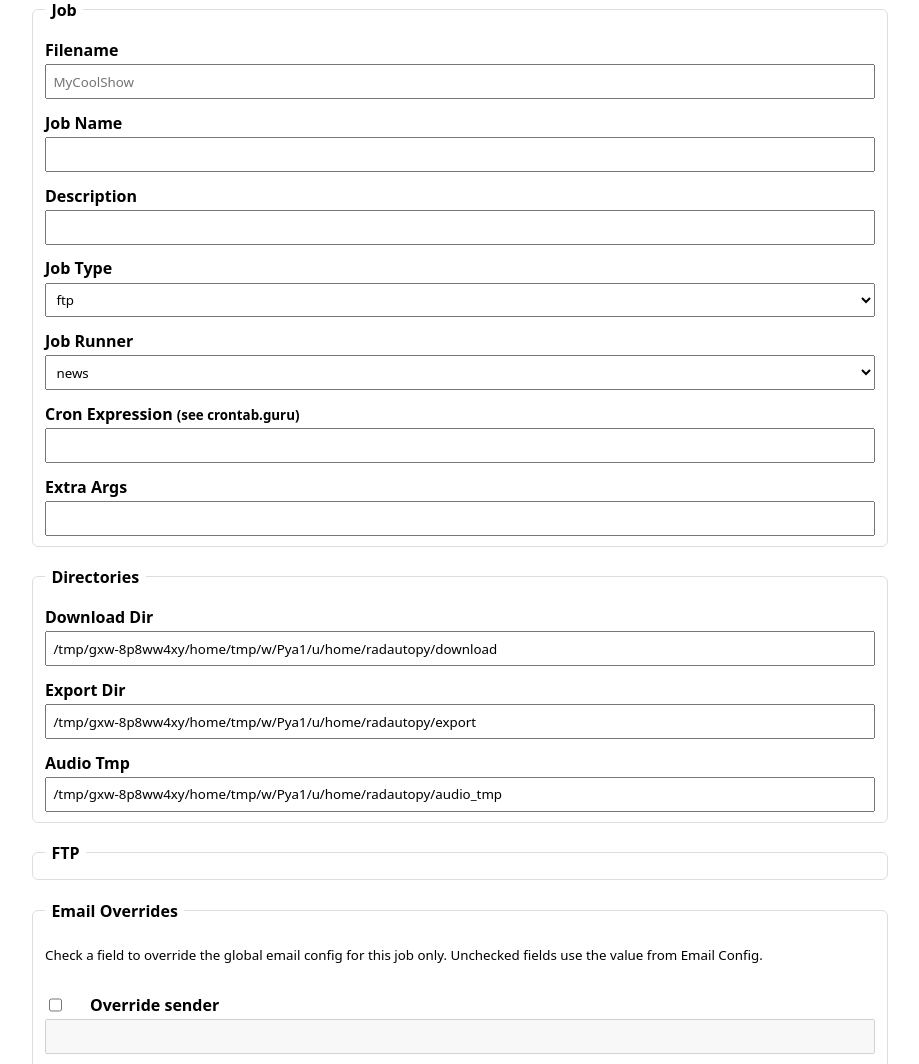
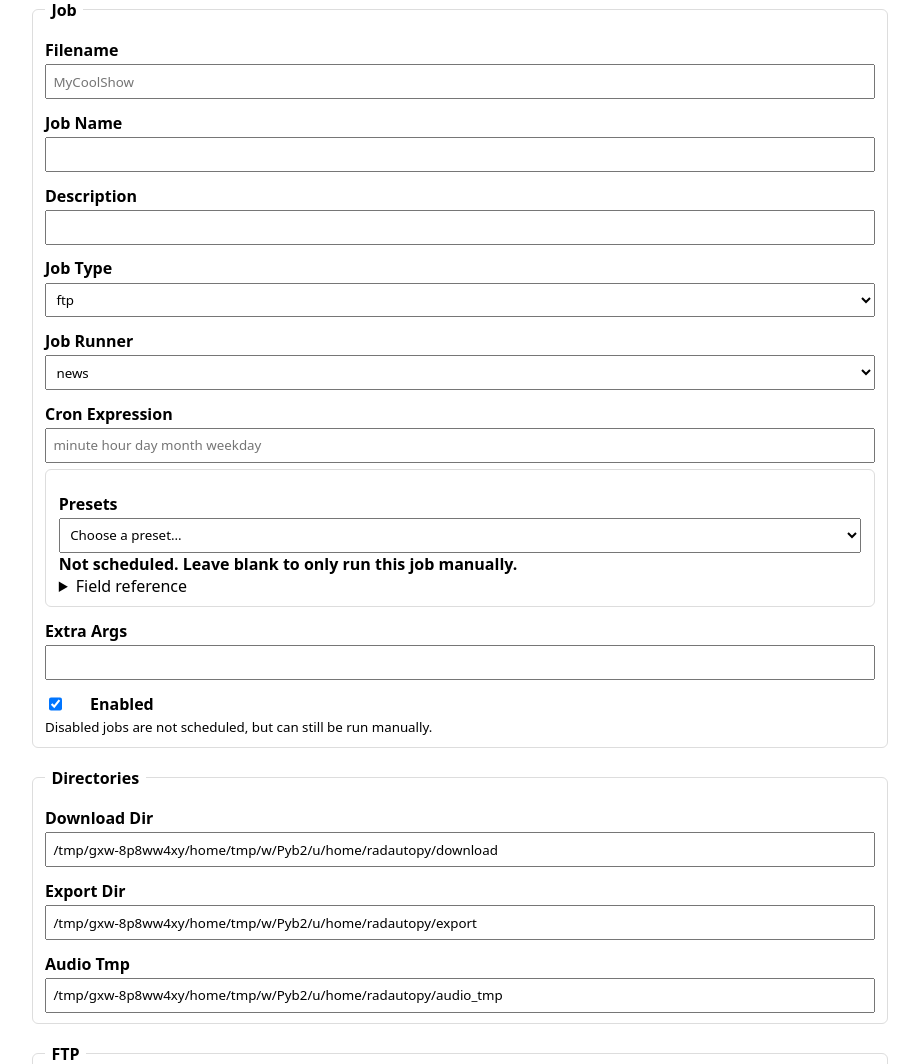
Before and after one commit to maxtimbo/radautopy, a FastAPI app: page /jobs/new in a window 1280 px wide. Shown: the part 185-1249 px from the top of the page, without its empty margins (180-1099 px from the left). Run offline with FastAPI, Linux system fonts and the light colour scheme.

Commit message:
added TZ, iframe for rclone-web, enable bool jobs

```diff
--- a/pyproject.toml
+++ b/pyproject.toml
@@ -21,6 +21,7 @@ dependencies = [
     "python_cart_chunk>=0.0.2b2",
     "numpy>=2.1.1",
     "APScheduler>=3.10.4",
+    "cron-descriptor>=1.4.0",
     "fastapi>=0.115.0",
     "uvicorn>=0.30.0",
     "jinja2>=3.1.4",
--- a/src/radautopy/scheduler.py
+++ b/src/radautopy/scheduler.py
@@ -2,9 +2,9 @@ import shlex
 import subprocess
 
 from apscheduler.schedulers.blocking import BlockingScheduler
-from apscheduler.triggers.cron import CronTrigger
 
 from .utils.config import LOG_DIR, store
+from .utils.cron import trigger_from_crontab
 from .utils.log_setup import RadLogger
 from .utils.utilities import radautopy_executable
 
@@ -18,7 +18,7 @@ def _load_jobs() -> dict[str, dict]:
     jobs = {}
     for filename, config in store.list_jobs().items():
         job = config.get("job")
-        if not job or not job.get("cron_expression"):
+        if not job or not job.get("cron_expression") or not job.get("enabled", True):
             continue
 
         jobs[filename] = job
@@ -52,7 +52,7 @@ class JobSync:
             if self.known.get(config_name) == job:
                 continue
             try:
-                trigger = CronTrigger.from_crontab(job["cron_expression"])
+                trigger = trigger_from_crontab(job["cron_expression"])
             except ValueError:
                 logger.exception(f"invalid cron_expression for {config_name}")
                 continue
--- a/src/radautopy/utils/config/__init__.py
+++ b/src/radautopy/utils/config/__init__.py
@@ -35,6 +35,7 @@ JOB_METADATA = {
         "cron_expression": str,
         "job_runner": str,
         "extra_args": "",
+        "enabled": True,
     }
 }
 
--- a/src/radautopy/utils/config/config_modify.py
+++ b/src/radautopy/utils/config/config_modify.py
@@ -130,6 +130,8 @@ class ConfigModify:
 
                     if 'job_type' in subkey:
                         skel[key][subkey] = click.prompt(f'Define {subkey}:', type=click.Choice(['ftp', 'sftp', 'cloud', 'rss', 'ttwn']), default=subval)
+                    elif subkey == 'enabled':
+                        skel[key][subkey] = click.confirm('Enable scheduled runs for this job?', default=subval)
                     elif 'job_runner' in subkey:
                         skel[key][subkey] = click.prompt(f'Define {subkey}:', type=click.Choice(['news', 'standard', 'split_single', 'ttwn']), default=subval)
                     else:
--- a/src/radautopy/web/app.py
+++ b/src/radautopy/web/app.py
@@ -28,6 +28,7 @@ from ..utils.config import (
 from ..utils.config.config import ConfigJSON
 from ..utils.config.config_modify import build_quick_filemap
 from ..utils.config.replace_fillers import ReplaceFillers
+from ..utils.cron import describe, next_runs
 from ..utils.mail import RadMail
 from ..utils.remote import build_remote
 from ..utils.utilities import make_dirs, radautopy_executable
@@ -86,8 +87,34 @@ def list_jobs() -> list[dict]:
             "job_type": job.get("job_type", ""),
             "job_runner": job.get("job_runner", ""),
             "cron_expression": job.get("cron_expression", ""),
+            "enabled": job.get("enabled", True),
+            "cron_description": _cron_description(job.get("cron_expression", "")),
         })
     return jobs
+
+
+def _cron_description(expression: str) -> str:
+    if not expression:
+        return "not scheduled"
+    try:
+        next_runs(expression, count=1)
+        return describe(expression)
+    except Exception:
+        return "invalid cron expression"
+
+
+@app.get("/api/cron")
+def cron_info(expression: str) -> dict:
+    try:
+        runs = next_runs(expression)
+        description = describe(expression)
+    except Exception as e:
+        return {"valid": False, "error": str(e)}
+    return {
+        "valid": True,
+        "description": description,
+        "next_runs": [r.strftime("%a %Y-%m-%d %H:%M %Z") for r in runs],
+    }
 
 
 @app.post("/api/jobs")
@@ -148,6 +175,18 @@ def put_job(name: str, payload: dict = Body(...)) -> dict:
     name = _job_name(name)
     _write_config(name, payload)
     return {"filename": name, "config": payload}
+
+
+@app.put("/api/jobs/{name}/enabled")
+def set_job_enabled(name: str, payload: dict = Body(...)) -> dict:
+    name = _job_name(name)
+    enabled = payload.get("enabled")
+    if not isinstance(enabled, bool):
+        raise HTTPException(status_code=400, detail="enabled must be true or false")
+    config = _read_config(name)
+    config.setdefault("job", {})["enabled"] = enabled
+    store.save(name, config)
+    return {"filename": name, "enabled": enabled}
 
 
 @app.delete("/api/jobs/{name}")
@@ -308,7 +347,12 @@ def email_edit_page(request: Request):
 
 
 @app.get("/rclone")
-def rclone_gui(request: Request):
+def rclone_page(request: Request):
+    return templates.TemplateResponse(request, "rclone.html", {})
+
+
+@app.get("/rclone/login")
+def rclone_login(request: Request):
     # rclone-web only keeps the API url if login succeeds, so the link must carry credentials
     host = request.url.hostname
     gui_port = os.environ.get("RCLONE_GUI_PORT", "5522")
--- a/src/radautopy/web/static/style.css
+++ b/src/radautopy/web/static/style.css
@@ -161,3 +161,38 @@ pre.output {
 .fm-gen {
     gap: 10px 30px;
 }
+
+.job-disabled td:not(:first-child):not(.row-actions) { opacity: 0.5; }
+
+.rclone-frame {
+    display: block;
+    width: min(1400px, calc(100vw - 2rem));
+    height: calc(100vh - 12rem);
+    min-height: 500px;
+    position: relative;
+    left: 50%;
+    transform: translateX(-50%);
+    border: 1px solid var(--border);
+    border-radius: 6px;
+}
+
+.cron-helper {
+    border: 1px solid var(--border);
+    border-radius: 6px;
+    padding: 0.6rem 0.8rem;
+    margin-top: 0.4rem;
+}
+
+.cron-helper ul {
+    margin: 0.3rem 0;
+    padding-left: 1.2rem;
+}
+
+.cron-helper table {
+    font-size: 0.85rem;
+    margin-top: 0.4rem;
+}
+
+.cron-description {
+    font-weight: 600;
+}
--- a/src/radautopy/web/templates/base.html
+++ b/src/radautopy/web/templates/base.html
@@ -11,7 +11,7 @@
   <a href="/jobs/new">New Job</a>
   <a href="/email/edit">Email Config</a>
   <a href="/logs">Logs</a>
-  <a href="/rclone" target="_blank">rclone Remotes</a>
+  <a href="/rclone">rclone Remotes</a>
 </nav>
 <script>
 function collectPayload(form) {
--- a/src/radautopy/web/templates/job_config.html
+++ b/src/radautopy/web/templates/job_config.html
@@ -66,10 +66,57 @@
       <option value="{{ r }}" {% if r == config.job.job_runner %}selected{% endif %}>{{ r }}</option>
       {% endfor %}
     </select>
-    <label>Cron Expression <small>(see crontab.guru)</small></label>
-    <input data-path="job.cron_expression" value="{{ config.job.cron_expression }}">
+    <label>Cron Expression</label>
+    <input data-path="job.cron_expression" id="cron-input" value="{{ config.job.cron_expression }}" placeholder="minute hour day month weekday" autocomplete="off">
+    <div class="cron-helper">
+      <label>Presets
+        <select id="cron-preset">
+          <option value="">Choose a preset...</option>
+          <option value="0 * * * *">Every hour, on the hour</option>
+          <option value="0 0 * * *">Every day at 00:00</option>
+          <option value="0 6 * * *">Every day at 06:00</option>
+          <option value="0 9 * * 1-5">Weekdays at 09:00</option>
+          <option value="0 9 * * 6,0">Weekends at 09:00</option>
+          <option value="0 3 * * 1">Every Monday at 03:00</option>
+          <option value="*/15 * * * *">Every 15 minutes</option>
+          <option value="0 5 1 * *">First of the month at 05:00</option>
+        </select>
+      </label>
+      <div id="cron-description" class="cron-description"></div>
+      <div id="cron-next"></div>
+      <details>
+        <summary>Field reference</summary>
+        <table>
+          <thead><tr><th>Field</th><th>Allowed values</th></tr></thead>
+          <tbody>
+            <tr><td>minute</td><td>0-59</td></tr>
+            <tr><td>hour</td><td>0-23</td></tr>
+            <tr><td>day of month</td><td>1-31</td></tr>
+            <tr><td>month</td><td>1-12 or jan-dec</td></tr>
+            <tr><td>day of week</td><td>0-7 or sun-sat (0 and 7 are both Sunday)</td></tr>
+          </tbody>
+        </table>
+        <table>
+          <thead><tr><th>Symbol</th><th>Meaning</th><th>Example</th></tr></thead>
+          <tbody>
+            <tr><td>*</td><td>any value</td><td><code>* * * * *</code> every minute</td></tr>
+            <tr><td>,</td><td>list of values</td><td><code>0 5,17 * * *</code> 05:00 and 17:00</td></tr>
+            <tr><td>-</td><td>range of values</td><td><code>0 9 * * 1-5</code> weekdays at 09:00</td></tr>
+            <tr><td>/</td><td>step values</td><td><code>*/10 * * * *</code> every 10 minutes</td></tr>
+          </tbody>
+        </table>
+        <p><small>Times use the server's timezone, shown in the next run times above.</small></p>
+      </details>
+    </div>
     <label>Extra Args</label>
     <input data-path="job.extra_args" value="{{ config.job.extra_args }}">
+    <div class="job-type-check">
+      <label>
+        <input type="checkbox" data-path="job.enabled" {% if config.job.enabled is not defined or config.job.enabled %}checked{% endif %}>
+          Enabled
+      </label>
+    </div>
+    <small>Disabled jobs are not scheduled, but can still be run manually.</small>
   </fieldset>
 
   <fieldset>
@@ -271,4 +318,55 @@ function deleteJob() {
     .catch(e => showStatus(document.getElementById('status'), false, e.message));
 }
 </script>
+<script>
+(() => {
+  const input = document.getElementById('cron-input');
+  const description = document.getElementById('cron-description');
+  const next = document.getElementById('cron-next');
+  let timer;
+
+  function update() {
+    const expression = input.value.trim();
+    if (!expression) {
+      description.className = 'cron-description';
+      description.textContent = 'Not scheduled. Leave blank to only run this job manually.';
+      next.innerHTML = '';
+      return;
+    }
+    fetch(`/api/cron?expression=${encodeURIComponent(expression)}`)
+      .then(r => r.json())
+      .then(data => {
+        if (input.value.trim() !== expression) return;
+        if (!data.valid) {
+          showStatus(description, false, `Invalid: ${data.error}`);
+          description.classList.add('cron-description');
+          next.innerHTML = '';
+          return;
+        }
+        showStatus(description, true, data.description);
+        description.classList.add('cron-description');
+        const list = document.createElement('ul');
+        data.next_runs.forEach(run => {
+          const item = document.createElement('li');
+          item.textContent = run;
+          list.appendChild(item);
+        });
+        next.innerHTML = '<small>Next runs:</small>';
+        next.appendChild(list);
+      });
+  }
+
+  input.addEventListener('input', () => {
+    clearTimeout(timer);
+    timer = setTimeout(update, 250);
+  });
+  document.getElementById('cron-preset').addEventListener('change', e => {
+    if (!e.target.value) return;
+    input.value = e.target.value;
+    e.target.value = '';
+    update();
+  });
+  update();
+})();
+</script>
 {% endblock %}
```
Also changed, not shown: docker-compose.yml (+11 -4 lines), src/radautopy/utils/cron.py (added, +67 -0 lines), src/radautopy/web/templates/jobs.html (+23 -3 lines), src/radautopy/web/templates/rclone.html (added, +7 -0 lines), README.md, 2 other files.
